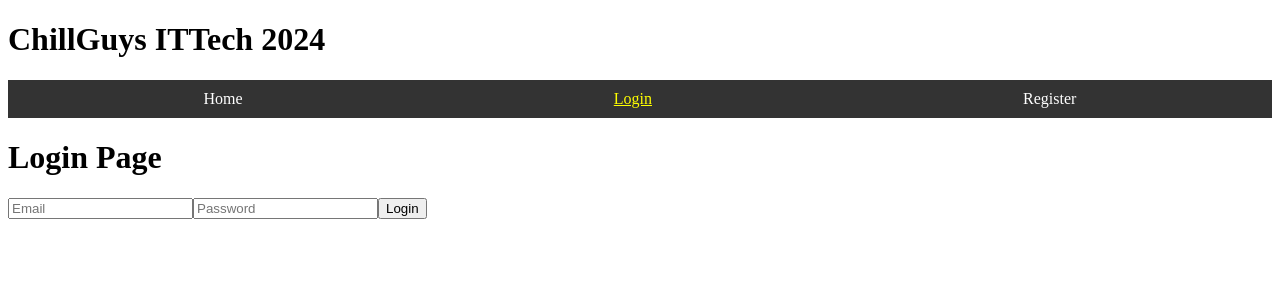
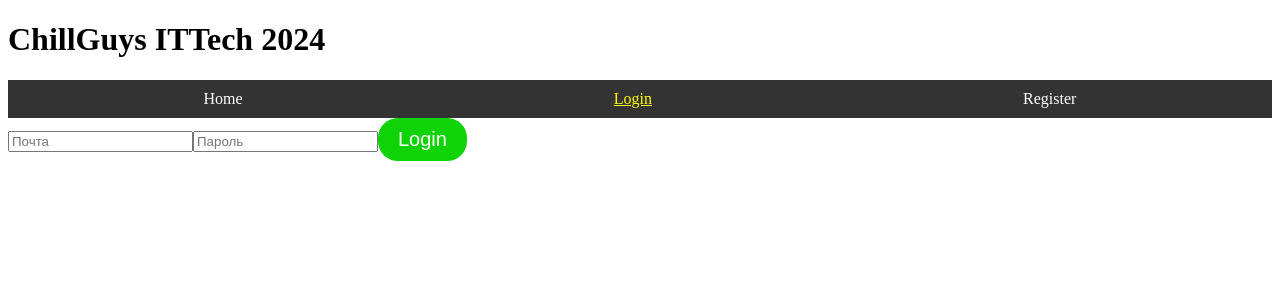
Before and after one commit to lopurw/ChillGuys_EduConnect, a React (Vite) app: page /login in a window 1280 px wide. Shown: the top 300 px of the page. Built offline with nearby package versions, Linux system fonts and the light colour scheme.

Commit message:
стили для логина

```diff
--- a/src/pages/Login.jsx
+++ b/src/pages/Login.jsx
@@ -1,14 +1,16 @@
-
+import classes from '../styles/Login.module.css';
 
 const Login = () => {
 	return (
 		<div>
-      <h1>Login Page</h1>
+			{/* <h1>Login Page</h1> */}
 			{/* Форма авторизации */}
 			<form>
-        <input type="email" placeholder="Email" />
-        <input type="password" placeholder="Password" />
-        <button type="submit">Login</button>
+				<input type="email" placeholder="Почта" />
+				<input type="password" placeholder="Пароль" />
+				<button className={classes.button} type="submit">
+					Login
+				</button>
 			</form>
 		</div>
 	);
--- a/src/pages/Register.jsx
+++ b/src/pages/Register.jsx
@@ -1,5 +1,7 @@
 import React, { useState } from 'react';
 import { register } from '../services/ApiServ';
+import styles from '../styles/Register.module.css';
+
 
 const Register = () => {
   const [role, setRole] = useState('user');
--- /dev/null
+++ b/src/styles/Login.module.css
@@ -0,0 +1,8 @@
+.button {
+	color: #fff;
+	background: #0fd306;
+	border: none;
+	border-radius: 20px;
+	padding: 10px 20px;
+	font-size: 20px;
+}
```
Also changed, not shown: src/styles/Register.module.css (added). Lines whose indentation alone changed are shown as unchanged.
